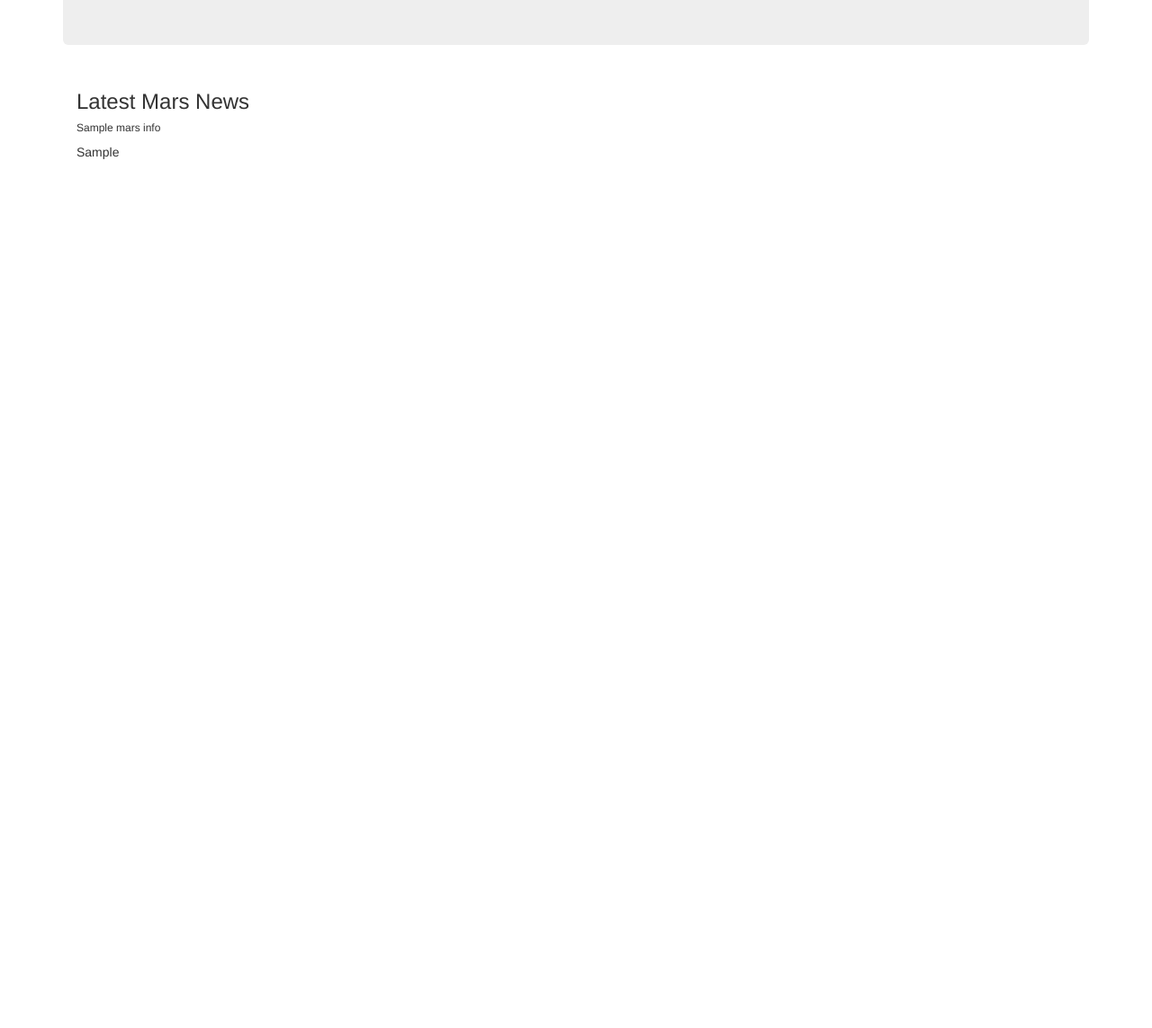
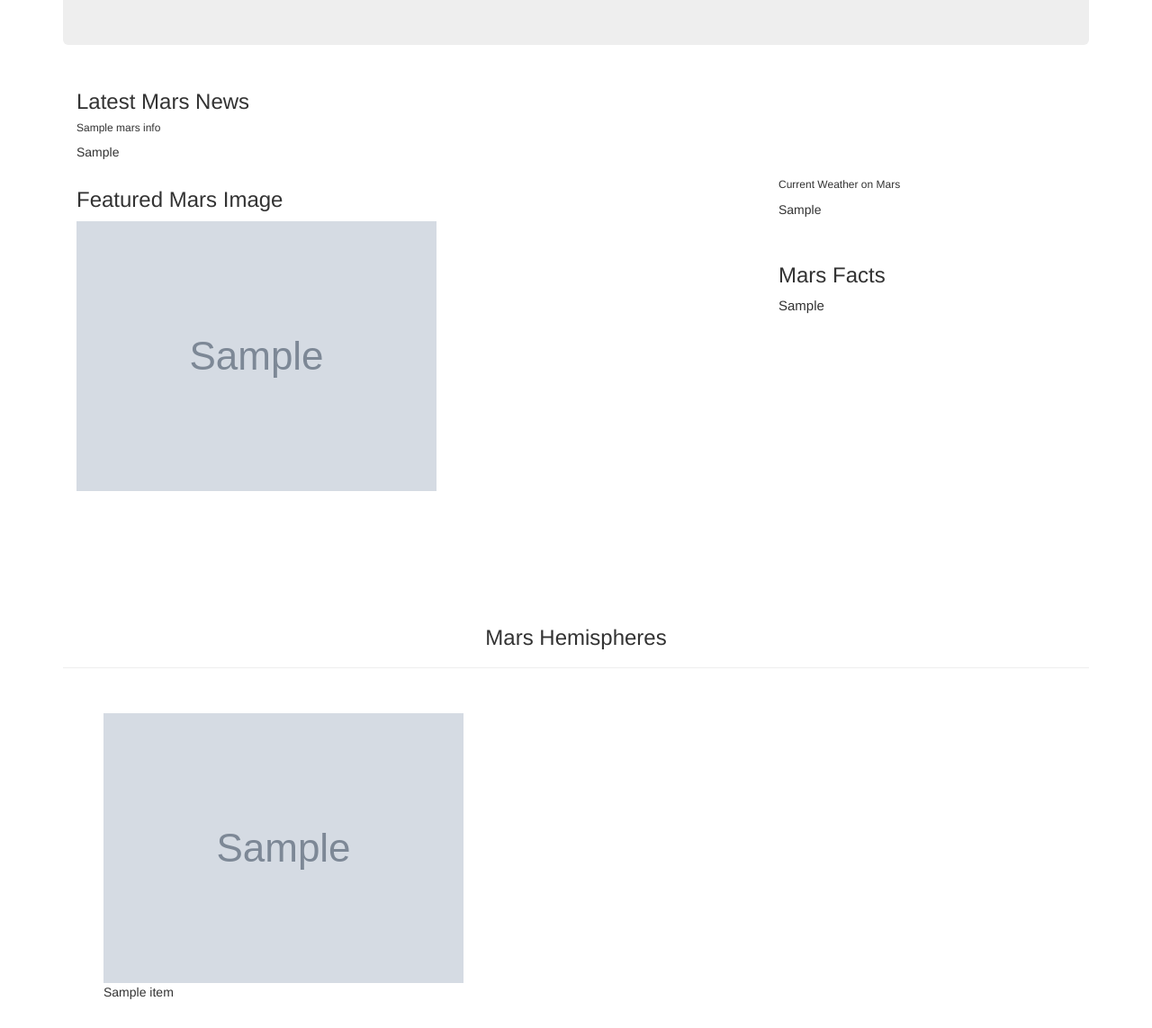
Before and after one commit to Yara1994/Web_scraping-Mission_to_Mars, a Flask app: page / in a window 1280 px wide. Shown: the part 192-1335 px from the top of the page at 90% size. Before the commit the page ends 369 px from the top, so only its background shows below. Run offline with Flask 2, Linux system fonts and the light colour scheme; grey boxes marked "Sample" are stand-in pictures; a database or web service that is not in the repository returns one stand-in record (values such as "Sample title"); some libraries are stand-ins or nearby versions.

Commit message:
Uploading working html file

```diff
--- a/app.py
+++ b/app.py
@@ -33,13 +33,13 @@ def scrape():
 
     # Run scrapped functions
 
-    mars_info = mongo.db.mars_info
     mars_data = scrape_mars.mars_news()
     mars_data = scrape_mars.mars_image()
     mars_data = scrape_mars.mars_facts()
     mars_data = scrape_mars.mars_weather()
     mars_data = scrape_mars.mars_hemispheres()
-    mars_info.update({}, mars_data, upsert=True)
+
+    mongo.db.mars_info.update({}, mars_data, upsert=True)
 
     return redirect("/", code=302)
 
--- a/scrape_mars.py
+++ b/scrape_mars.py
@@ -4,6 +4,7 @@ from bs4 import BeautifulSoup
 from splinter import Browser
 import pandas as pd
 import requests
+import time
 
 
 
@@ -20,8 +21,6 @@ def init_browser():
 
 mars_info = {}
 
-
-
 # NASA MARS NEWS
 
 def mars_news():
@@ -34,6 +33,8 @@ def mars_news():
 
     url = 'https://mars.nasa.gov/news/'
     browser.visit(url)
+
+    time.sleep(3)
 
     # Parse HTML with Beautiful Soup
 
@@ -53,6 +54,8 @@ def mars_news():
     # Close the browser after scraping
 
     browser.quit()
+
+    # Return results
 
     return mars_info
 
@@ -75,6 +78,8 @@ def mars_image():
 
     full_image_elem = browser.find_by_id("full_image")
     full_image_elem.click()
+
+    time.sleep(3)
 
     # Have to click on "more info" button
 
@@ -105,6 +110,8 @@ def mars_image():
     # Close the browser after scraping
 
     browser.quit()
+
+    # Return results
 
     return mars_info
 
@@ -142,7 +149,11 @@ def mars_weather():
 
     mars_info['weather_tweet'] = mars_weather
 
+    # Close the browser after scraping
+
     browser.quit()
+
+    # Return results
 
     return mars_info
 
@@ -184,7 +195,11 @@ def mars_facts():
 
     mars_info['mars_facts'] = data
 
+    # Close the browser after scraping
+
     browser.quit()
+
+    # Return results
 
     return mars_info
 
@@ -255,6 +270,10 @@ def mars_hemispheres():
 
     mars_info["hemisphere_image_urls"] = hemisphere_image_urls
 
+    # Close the browser after scraping
+
     browser.quit()
 
+    # Return results
+
     return mars_info
--- a/templates/index.html
+++ b/templates/index.html
@@ -27,13 +27,102 @@
 
       <h3>Latest Mars News</h3>
       <h6>{{ mars_info.news_title }}</h6>
-      <p>{{ mars_info.news_p}}</p>
+      <p>{{ mars_info.news_paragraph}}</p>
 
     </div>
 
+    <div class="container">
 
+      <div class="row">
 
-  </div>
+          <!-- Left Image-->
+
+          <div class="col-lg-8 col-md-8 col-sm-12">
+
+              <h3>Featured Mars Image</h3>
+
+              <img src="{{ mars_info.featured_image_url }}" style="max-width:100%; max-height: auto;" alt="Mars Featured Image">
+
+          </div>
+
+          <!-- Weather Card -->
+
+          <div class="col-lg-4 col-md-4 col-sm-12">
+
+              <div class="card" style="width: 18rem;">
+
+                  <div class="card-body text-white bg-dark">
+
+                      <h6 class="card-title">Current Weather on Mars</h6>
+                      <p class="card-text">{{ mars_info.weather_tweet }}</p>
+
+                  </div>
+
+              </div>
+
+              <!-- Table -->
+
+              <br>
+
+              <h3>Mars Facts</h3>
+
+              <div style="max-width: 450px; max-height: 150px; font-size: 15px; margin-bottom: 65px;">
+
+                  {{ mars_info.mars_facts|safe}}
+
+              </div>
+
+          </div> <!-- col4 -->
+
+      </div><!-- Row -->
+
+  </div><!-- Container -->
+
+  <!-- Cards -->
+
+  <h3 style="padding-top: 50px; margin-top: 100px; text-align: center;">Mars Hemispheres</h3>
+
+  <div class="card-deck">
+
+      <hr>
+
+      <div class="col-md-12">
+
+          <div class="row">
+
+              {% for item in mars_info.hemisphere_image_urls %}
+
+              <div class="col-md-6">
+
+                  <div class="card text-white bg-dark" style="margin: 30px;">
+
+                      <img class="card-img-top" src="{{ item.img_url }}" />
+
+                      <div class="card-body">
+
+                          <p class="card-text">{{ item.title }}</p>
+
+                      </div>
+
+                  </div>
+
+              </div>
+
+              {% endfor %}
+
+          </div>
+
+      </div>
+
+  </div><!-- Close main container -->
+
+  <!-- Bootstrap JS -->
+  <script src="https://code.jquery.com/jquery-3.2.1.slim.min.js" integrity="sha384-KJ3o2DKtIkvYIK3UENzmM7KCkRr/rE9/Qpg6aAZGJwFDMVNA/GpGFF93hXpG5KkN"
+      crossorigin="anonymous"></script>
+  <script src="https://cdnjs.cloudflare.com/ajax/libs/popper.js/1.12.9/umd/popper.min.js" integrity="sha384-ApNbgh9B+Y1QKtv3Rn7W3mgPxhU9K/ScQsAP7hUibX39j7fakFPskvXusvfa0b4Q"
+      crossorigin="anonymous"></script>
+  <script src="https://maxcdn.bootstrapcdn.com/bootstrap/4.0.0/js/bootstrap.min.js" integrity="sha384-JZR6Spejh4U02d8jOt6vLEHfe/JQGiRRSQQxSfFWpi1MquVdAyjUar5+76PVCmYl"
+      crossorigin="anonymous"></script>
 
 </body>
 
```
